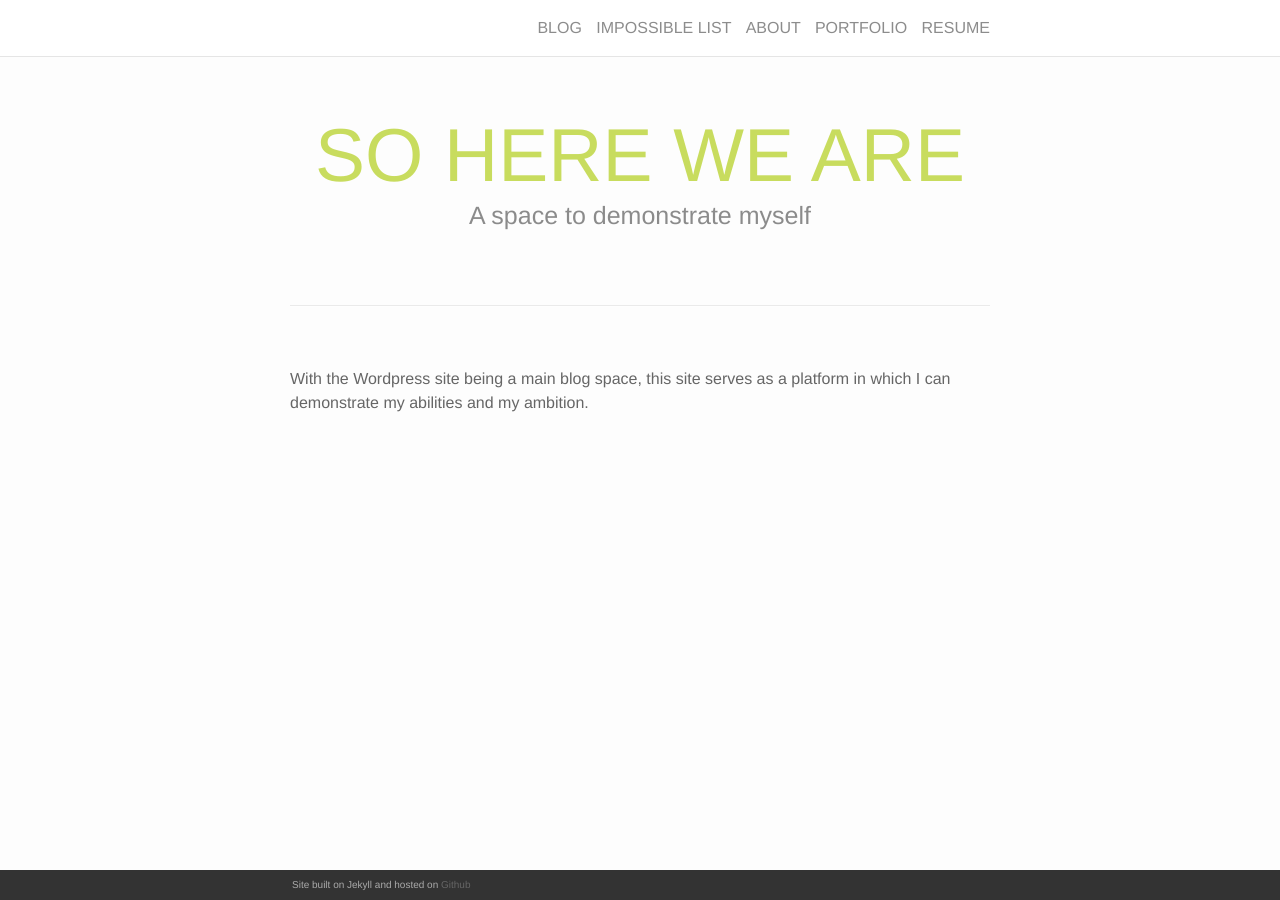
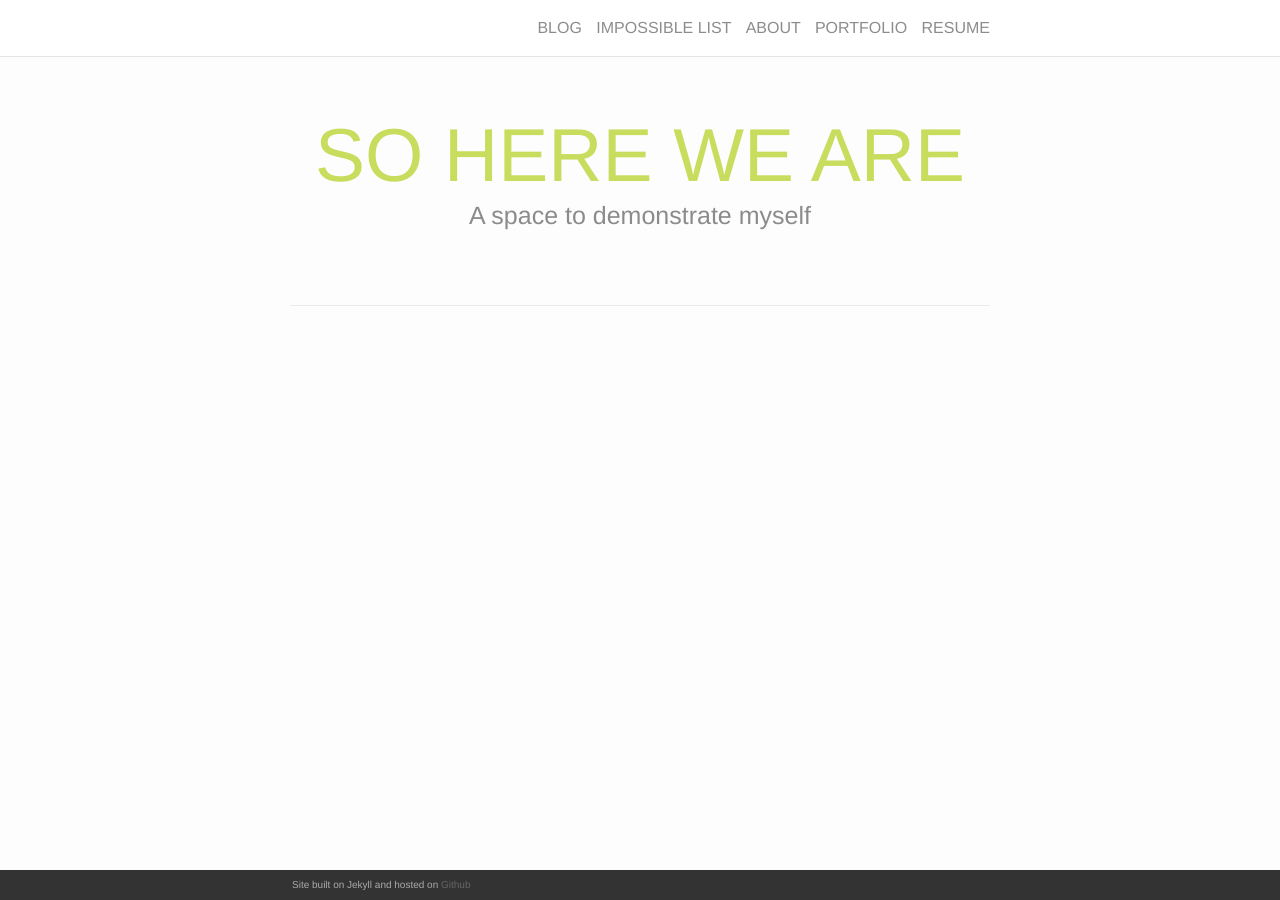
Before and after one commit to chwong1996/myhome, a Jekyll site: the page built from index.html, in a window 1280 px wide. Built offline with Jekyll 4.4.1, drawn with Linux system fonts in a browser that asks for light colours; nearby versions of some CDN libraries.

Commit message:
Create index.html

```diff
--- a/index.html
+++ b/index.html
@@ -9,8 +9,6 @@ layout: default
   <hr>
   <br/>
 </div>
-<p>With the Wordpress site being a main blog space, this site serves as a platform in which I can demonstrate my abilities and my ambition.</p>
-
  <ul class="post-list">
      {% for post in paginator.posts %}
        <li>
```
